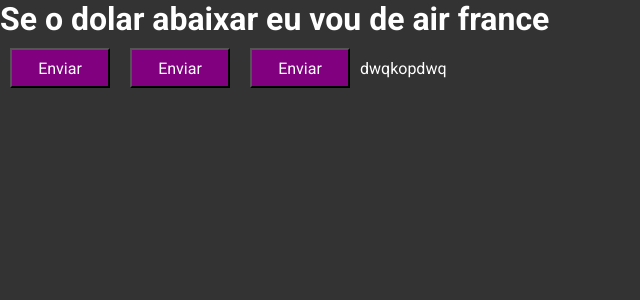
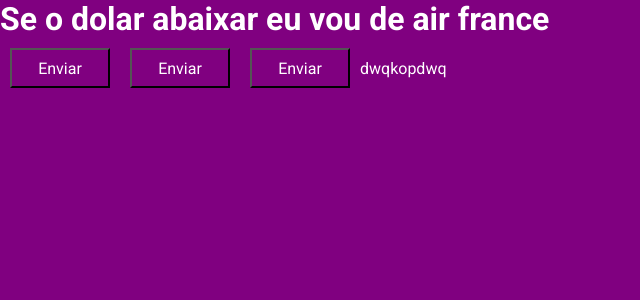
Before and after one commit to lincolnzera1/react-tsx-rocketseat, a React (Vite) app: page / in a window 1280 px wide. Shown: the top 300 px of the page, without its empty margins (0-640 px from the left). Built offline with nearby package versions, Linux system fonts and the light colour scheme.

Commit message:
Retuning to home now

```diff
--- a/src/styles/global.ts
+++ b/src/styles/global.ts
@@ -8,7 +8,7 @@
     }
 
     body{
-        background-color: #333;
+        background-color: ${props => props.theme.primary};
         color: #fff;
     }
 
```
